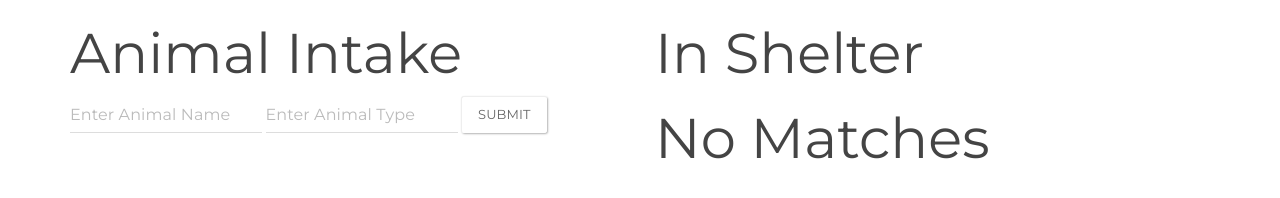
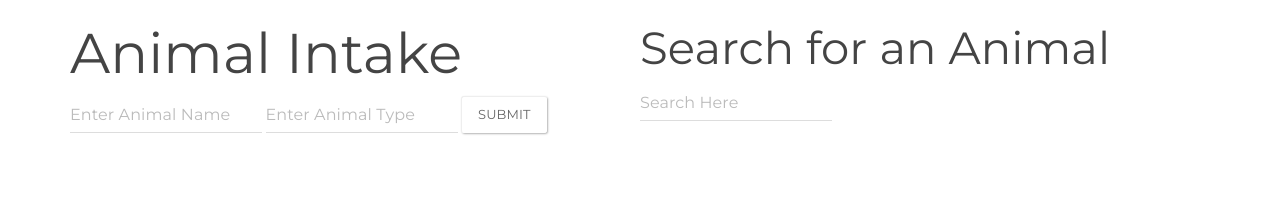
Before and after one commit to afenix/animal-shelter, a plain HTML site: page index.html in a window 1280 px wide. Drawn offline with Linux system fonts and the light colour scheme.

Commit message:
Add search functionality

```diff
--- a/index.html
+++ b/index.html
@@ -27,9 +27,18 @@
             <button type="submit" class="btn btn-default">Submit</button>
           </form>
         </div>
+        <div class="row">
+          <h2>Search for an Animal</h2>
+          <form class="form-inline" role="form">
+            <div class="form-group">
+              <input type="text" ng-model="query" placeholder="Search Here" class="form-control">
+            </div>
+          </form>
+        </div>
+
         <div class="col-md-6">
-          <h1>In Shelter</h1 ng-show="animals.length && filtered.length">
-          <h1>No Matches</h1 ng-show="animals.length && !filtered.length">
+          <h1 ng-show="animals.length && filtered.length">In Shelter</h1>
+          <h1 ng-show="animals.length && !filtered.length">No Matches</h1>
           <ul ng-repeat="item in filtered = (animals | filter:query)">
             <li>{{item.name}}, {{item.type}}</li>
           </ul>
```
